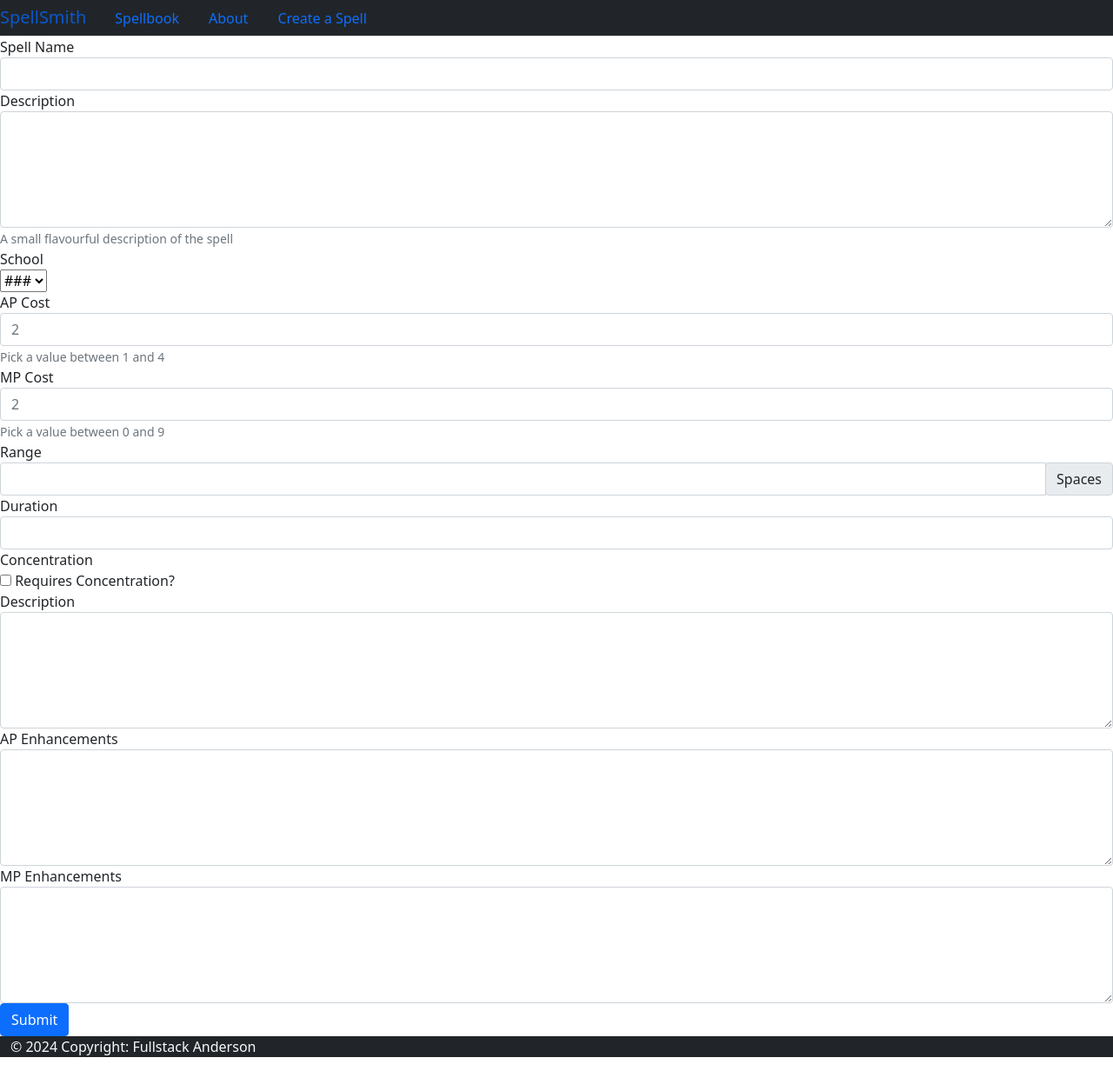
After one commit to LaurieAnderson92/Spellsmith, a Django app: page /spellbookcreate in a window 1280 px wide. The commit adds this page. Shown: the whole page at 87% size. Run offline with Django 5.2, Linux system fonts and the light colour scheme.

Commit message:
build: added form to create spell instance

```diff
--- /dev/null
+++ b/spellbook/forms.py
@@ -0,0 +1,9 @@
+from .models import Spell
+from django import forms
+
+
+class SpellForm(forms.ModelForm):
+    class Meta:
+        model = Spell
+        fields = ['name','excerpt','school','ap_cost','mp_cost','range','duration',
+                    'concentration','description','description','ap_enhancements','mp_enhancemnets']
--- /dev/null
+++ b/spellbook/templates/spellbook/spell_create.html
@@ -0,0 +1,72 @@
+{% extends 'base.html' %} {% block content %}
+{% load static %}
+
+<form>
+    <div class="form-group">
+      <label for="spell_name">Spell Name</label>
+      <input id="spell_name" name="spell_name" type="text" required="required" class="form-control">
+    </div>
+    <div class="form-group">
+      <label for="textarea">Description</label>
+      <textarea id="textarea" name="textarea" cols="40" rows="5" aria-describedby="textareaHelpBlock" class="form-control"></textarea>
+      <span id="textareaHelpBlock" class="form-text text-muted">A small flavourful description of the spell</span>
+    </div>
+    <div class="form-group">
+      <label for="spell_school">School</label>
+      <div>
+        <select id="spell_school" name="spell_school" required="required" class="custom-select">
+            <!-- Need to loop through SCHOOLS for each option -->
+            <option value="#">###</option>
+        </select>
+      </div>
+    </div>
+    <div class="form-group">
+      <label for="ap_cost">AP Cost</label>
+      <input id="ap_cost" name="ap_cost" placeholder="2" type="text" aria-describedby="ap_costHelpBlock" required="required" class="form-control">
+      <span id="ap_costHelpBlock" class="form-text text-muted">Pick a value between 1 and 4</span>
+    </div>
+    <div class="form-group">
+      <label for="mp_cost">MP Cost</label>
+      <input id="mp_cost" name="mp_cost" placeholder="2" type="text" aria-describedby="mp_costHelpBlock" required="required" class="form-control">
+      <span id="mp_costHelpBlock" class="form-text text-muted">Pick a value between 0 and 9</span>
+    </div>
+    <div class="form-group">
+      <label for="spell_range">Range</label>
+      <div class="input-group">
+        <input id="spell_range" name="spell_range" type="text" required="required" class="form-control">
+        <div class="input-group-append">
+          <div class="input-group-text">Spaces</div>
+        </div>
+      </div>
+    </div>
+    <div class="form-group">
+      <label for="duration">Duration</label>
+      <input id="duration" name="duration" type="text" class="form-control">
+    </div>
+    <div class="form-group">
+      <label>Concentration</label>
+      <div>
+        <div class="custom-control custom-checkbox custom-control-inline">
+          <input name="concentration" id="concentration_0" type="checkbox" class="custom-control-input" value="True">
+          <label for="concentration_0" class="custom-control-label">Requires Concentration?</label>
+        </div>
+      </div>
+    </div>
+    <div class="form-group">
+      <label for="description">Description</label>
+      <textarea id="description" name="description" cols="40" rows="5" required="required" class="form-control"></textarea>
+    </div>
+    <div class="form-group">
+      <label for="ap_enhancements">AP Enhancements</label>
+      <textarea id="ap_enhancements" name="ap_enhancements" cols="40" rows="5" class="form-control"></textarea>
+    </div>
+    <div class="form-group">
+      <label for="mp_enhancemnets">MP Enhancements</label>
+      <textarea id="mp_enhancemnets" name="mp_enhancemnets" cols="40" rows="5" class="form-control"></textarea>
+    </div>
+    <div class="form-group">
+      <button name="submit" type="submit" class="btn btn-primary">Submit</button>
+    </div>
+</form>
+
+  {% endblock content %}
--- a/spellbook/urls.py
+++ b/spellbook/urls.py
@@ -4,4 +4,5 @@ from django.urls import path
 urlpatterns = [
     path('', views.SpellList.as_view(), name='home'),
     path('<int:id>/', views.spell_detail, name='spell_detail'),
+    path('spellbookcreate', views.spell_create, name='spell_create'),
 ]
--- a/spellbook/views.py
+++ b/spellbook/views.py
@@ -1,6 +1,7 @@
 from django.shortcuts import render, get_object_or_404
 from django.views import generic
 from .models import Spell
+from .forms import SpellForm
 
 # Create your views here.
 
@@ -30,3 +31,14 @@ def spell_detail(request, id):
         "spellbook/spell_detail.html",
         {"spell": spell},
     )
+
+def spell_create (request):
+    """
+    A function that displays the spell_create
+    """
+    spell_form = SpellForm()
+
+    return render(
+        request,
+        "spellbook/spell_create.html"
+)
--- a/spellsmith/settings.py
+++ b/spellsmith/settings.py
@@ -41,8 +41,14 @@ INSTALLED_APPS = [
     'django.contrib.sessions',
     'django.contrib.messages',
     'django.contrib.staticfiles',
+    'crispy_forms',
+    'crispy_bootstrap5',
     'spellbook',
 ]
+
+
+CRISPY_ALLOWED_TEMPLATE_PACKS = "bootstrap5"
+CRISPY_TEMPLATE_PACK = "bootstrap5"
 
 MIDDLEWARE = [
     'django.middleware.security.SecurityMiddleware',
--- a/templates/base.html
+++ b/templates/base.html
@@ -27,7 +27,7 @@
         <a class="nav-link" href="#">About</a>
       </li>
       <li class="nav-item">
-        <a class="nav-link" href="#">Create a Spell</a>
+        <a class="nav-link" href="{% url 'spell_create' %}">Create a Spell</a>
       </li>
     </ul>
   </nav>
```
